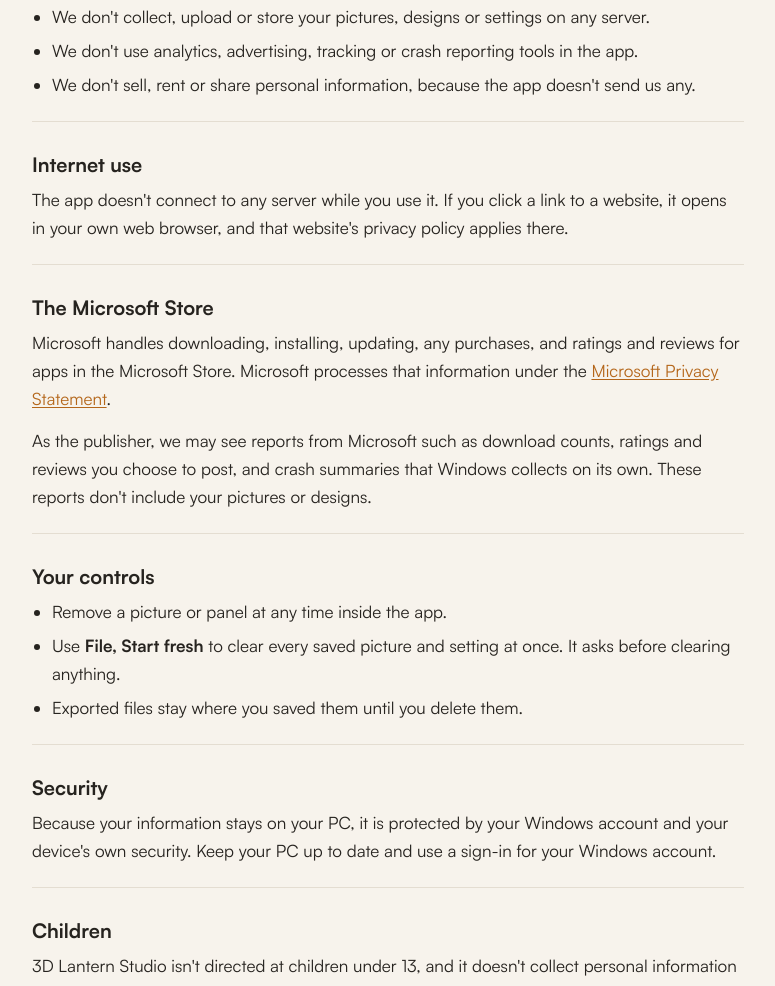
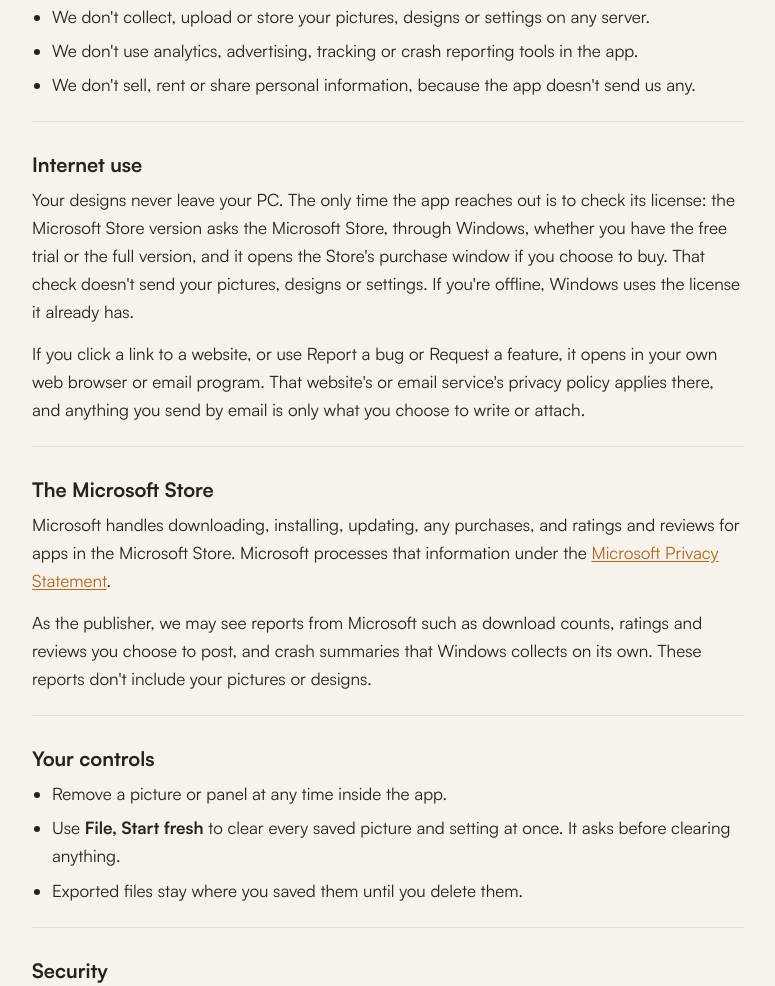
Before and after one commit to fernley3dprints/3d-lantern-studio-privacy, a plain HTML site: page index.html in a window 1280 px wide. Shown: the part 1151-2137 px from the top of the page, without its empty margins (252-1027 px from the left). Drawn offline with Linux system fonts and the light colour scheme.

Commit message:
License check and email links in Internet use

```diff
--- a/index.html
+++ b/index.html
@@ -82,7 +82,8 @@
 
   <section>
     <h2>Internet use</h2>
-    <p>The app doesn't connect to any server while you use it. If you click a link to a website, it opens in your own web browser, and that website's privacy policy applies there.</p>
+    <p>Your designs never leave your PC. The only time the app reaches out is to check its license: the Microsoft Store version asks the Microsoft Store, through Windows, whether you have the free trial or the full version, and it opens the Store's purchase window if you choose to buy. That check doesn't send your pictures, designs or settings. If you're offline, Windows uses the license it already has.</p>
+    <p>If you click a link to a website, or use Report a bug or Request a feature, it opens in your own web browser or email program. That website's or email service's privacy policy applies there, and anything you send by email is only what you choose to write or attach.</p>
   </section>
 
   <section>
```
